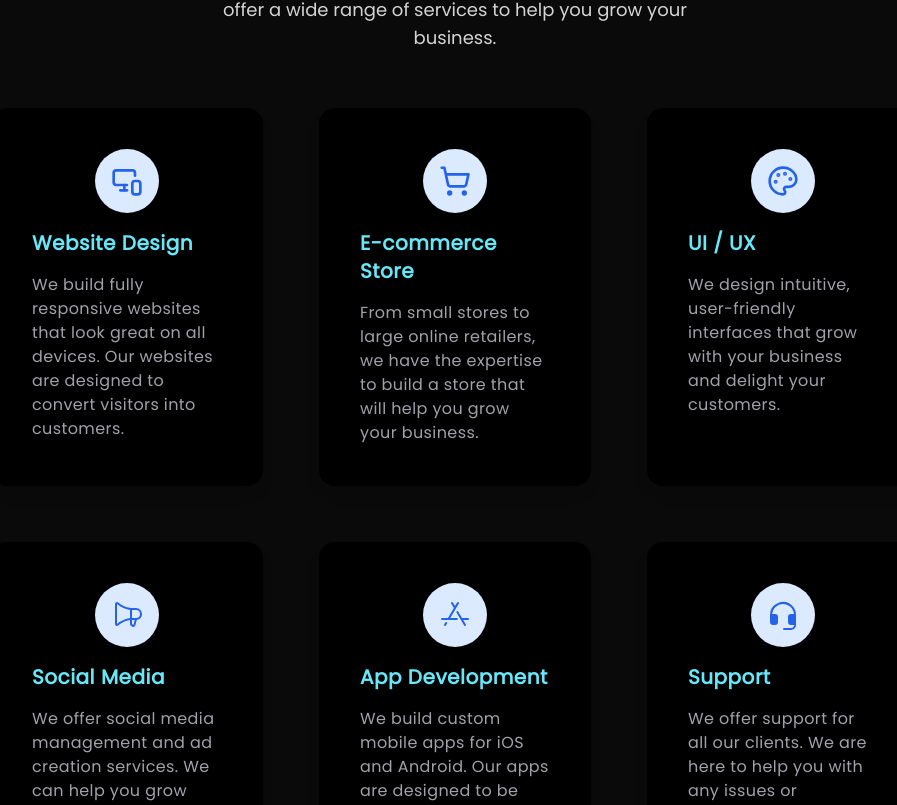
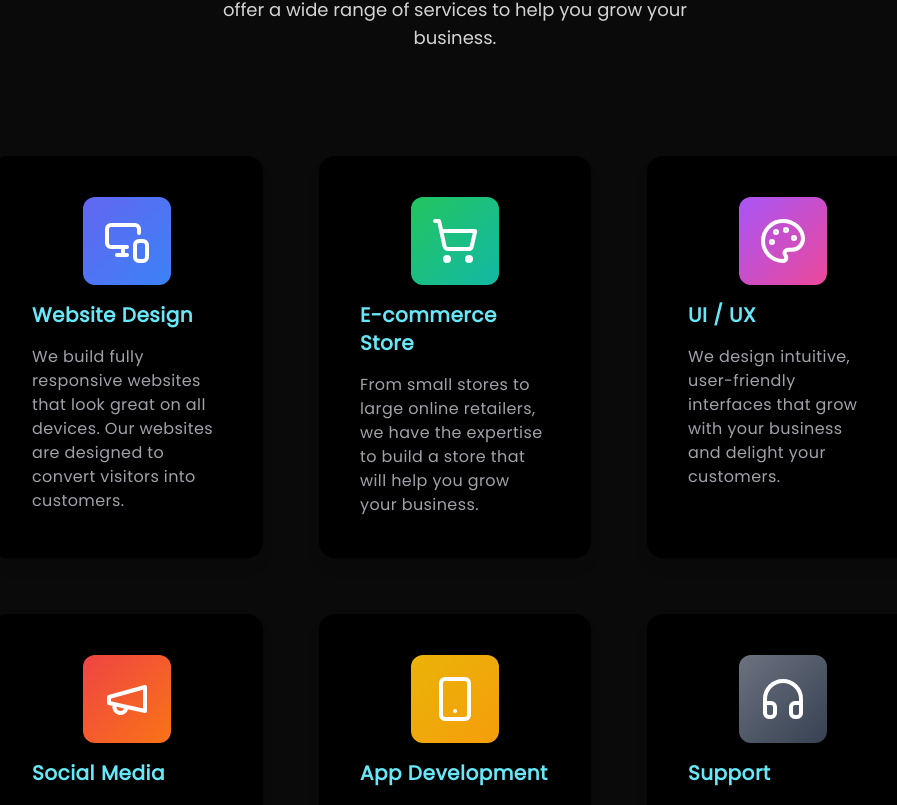
Before and after one commit to balumanthena/indcitrux, a Next.js app: page / in a window 1280 px wide. Shown: the part 6550-7355 px from the top of the page, without its empty margins (185-1082 px from the left). Built offline with nearby package versions, Linux system fonts and the light colour scheme.

Commit message:
first commit

```diff
--- a/app/snippets/card-hover-effect-snippet.tsx
+++ b/app/snippets/card-hover-effect-snippet.tsx
@@ -1,57 +1,73 @@
 import { HoverEffect } from "@/components/ui/card-hover-effect";
-import { PiAppStoreLogo, PiAppWindowLight, PiHeadsetFill,  PiMegaphone, PiMonitor, PiStorefront } from "react-icons/pi";
 import { MonitorSmartphone, ShoppingCart, Palette, Megaphone, Smartphone, Headphones } from "lucide-react";
-
-
 
 export function CardHoverEffectDemo() {
   return (
-    <div className="max-w-5xl mx-auto px-8">
+    <div className="max-w-5xl mx-auto px-8 py-12">
       <HoverEffect items={projects} />
     </div>
   );
 }
+
 export const projects = [
   {
-        icon : <div className="bg-blue-100 p-4 rounded-full"><MonitorSmartphone className="w-8 h-8 text-blue-600" /></div>,
+    icon: (
+      <div className="bg-gradient-to-br from-indigo-500 to-blue-500 p-5 rounded-xl shadow-lg transition-all transform hover:scale-105 hover:shadow-2xl">
+        <MonitorSmartphone className="w-12 h-12 text-white stroke-2" />
+      </div>
+    ),
     title: "Website Design",
     description:
       "We build fully responsive websites that look great on all devices. Our websites are designed to convert visitors into customers.",
-
   },
   {
-        icon : <div className="bg-blue-100 p-4 rounded-full"><ShoppingCart className="w-8 h-8 text-blue-600" /></div>,
+    icon: (
+      <div className="bg-gradient-to-br from-green-500 to-teal-500 p-5 rounded-xl shadow-lg transition-all transform hover:scale-105 hover:shadow-2xl">
+        <ShoppingCart className="w-12 h-12 text-white stroke-2" />
+      </div>
+    ),
     title: "E-commerce Store",
     description:
       "From small stores to large online retailers, we have the expertise to build a store that will help you grow your business.",
-
   },
   {
-        icon : <div className="bg-blue-100 p-4 rounded-full"><Palette className="w-8 h-8 text-blue-600" /></div>,
+    icon: (
+      <div className="bg-gradient-to-br from-purple-500 to-pink-500 p-5 rounded-xl shadow-lg transition-all transform hover:scale-105 hover:shadow-2xl">
+        <Palette className="w-12 h-12 text-white stroke-2" />
+      </div>
+    ),
     title: "UI / UX",
     description:
       "We design intuitive, user-friendly interfaces that grow with your business and delight your customers.",
-
   },
   {
-        icon : <div className="bg-blue-100 p-4 rounded-full"><PiMegaphone className="w-8 h-8 text-blue-600" /></div>,
+    icon: (
+      <div className="bg-gradient-to-br from-red-500 to-orange-500 p-5 rounded-xl shadow-lg transition-all transform hover:scale-105 hover:shadow-2xl">
+        <Megaphone className="w-12 h-12 text-white stroke-2" />
+      </div>
+    ),
     title: "Social Media",
     description:
       "We offer social media management and ad creation services. We can help you grow your social media presence and reach new customers.",
-
   },
   {
-        icon : <div className="bg-blue-100 p-4 rounded-full"><PiAppStoreLogo className="w-8 h-8 text-blue-600" /></div>,
+    icon: (
+      <div className="bg-gradient-to-br from-yellow-500 to-amber-500 p-5 rounded-xl shadow-lg transition-all transform hover:scale-105 hover:shadow-2xl">
+        <Smartphone className="w-12 h-12 text-white stroke-2" />
+      </div>
+    ),
     title: "App Development",
     description:
       "We build custom mobile apps for iOS and Android. Our apps are designed to be user-friendly and performant.",
-
   },
   {
-        icon : <div className="bg-blue-100 p-4 rounded-full"><PiHeadsetFill className="w-8 h-8 text-blue-600" /></div>,
+    icon: (
+      <div className="bg-gradient-to-br from-gray-500 to-gray-700 p-5 rounded-xl shadow-lg transition-all transform hover:scale-105 hover:shadow-2xl">
+        <Headphones className="w-12 h-12 text-white stroke-2" />
+      </div>
+    ),
     title: "Support",
     description:
       "We offer support for all our clients. We are here to help you with any issues or questions you may have.",
-
   },
 ];
```
Also changed, not shown: 1 other file (tests, documents, lock files or other folders). Lines whose indentation alone changed are shown as unchanged.
